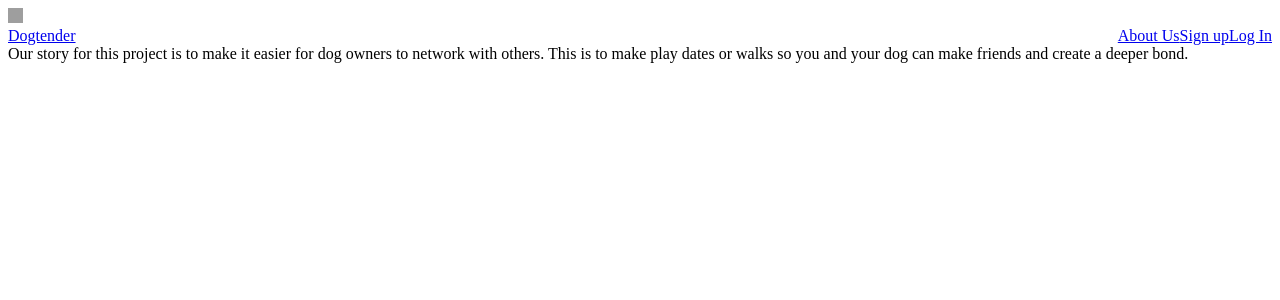
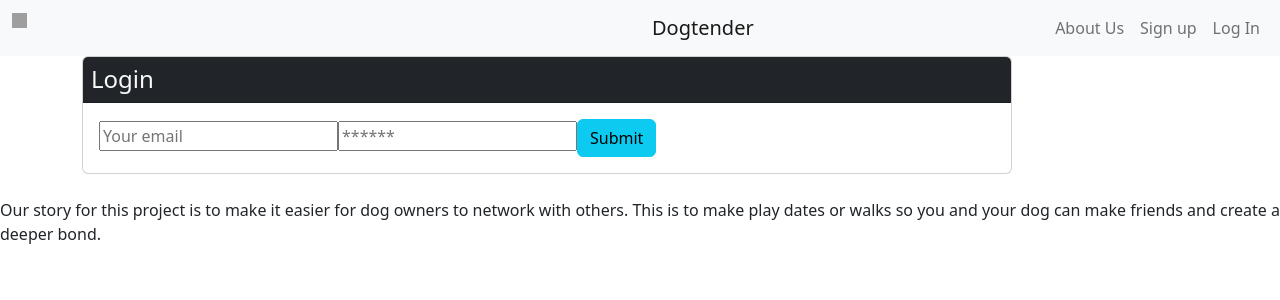
Before and after one commit to jackieb0707/DogTender, a React (Create React App) app in the folder client/: page /login in a window 1280 px wide. Shown: the top 300 px of the page. Built offline with nearby package versions, Linux system fonts and the light colour scheme; grey boxes are pictures that could not be loaded.

Commit message:
added login route

```diff
--- a/client/src/App.js
+++ b/client/src/App.js
@@ -12,6 +12,7 @@ import Home from './pages/Home';
 import Header from './components/Header';
 import Footer from './components/Footer';
 import Signup from './pages/signup';
+import Login from './pages/login';
 const httpLink = createHttpLink({
   uri: '/graphql',
 });
@@ -49,6 +50,10 @@ function App() {
                 path="/signup"
                 element={<Signup />}
               />
+                <Route
+                path="/login"
+                element={<Login />}ç
+              />
 
             </Routes>
           </div>
--- a/client/src/index.js
+++ b/client/src/index.js
@@ -3,6 +3,8 @@ import ReactDOM from 'react-dom';
 import './index.css';
 import App from './App';
 import reportWebVitals from './reportWebVitals';
+import 'bootstrap/dist/css/bootstrap.min.css'
+
 
 
 ReactDOM.render(
--- a/client/src/pages/user.js
+++ b/client/src/pages/login.js
@@ -1,9 +1,9 @@
 import React, { useState } from 'react';
 import { Link } from 'react-router-dom';
 import { useMutation } from '@apollo/client';
-import { LOGIN_USER } from '../models/mutations';
+import { LOGIN_USER } from '../utils/mutations';
 
-import Auth from '../models/auth';
+import Auth from '../utils/auth';
 
 const Login = (props) => {
   const [formState, setFormState] = useState({ email: '', password: '' });
```
Also changed, not shown: 1 other file (tests, documents, lock files or other folders).
